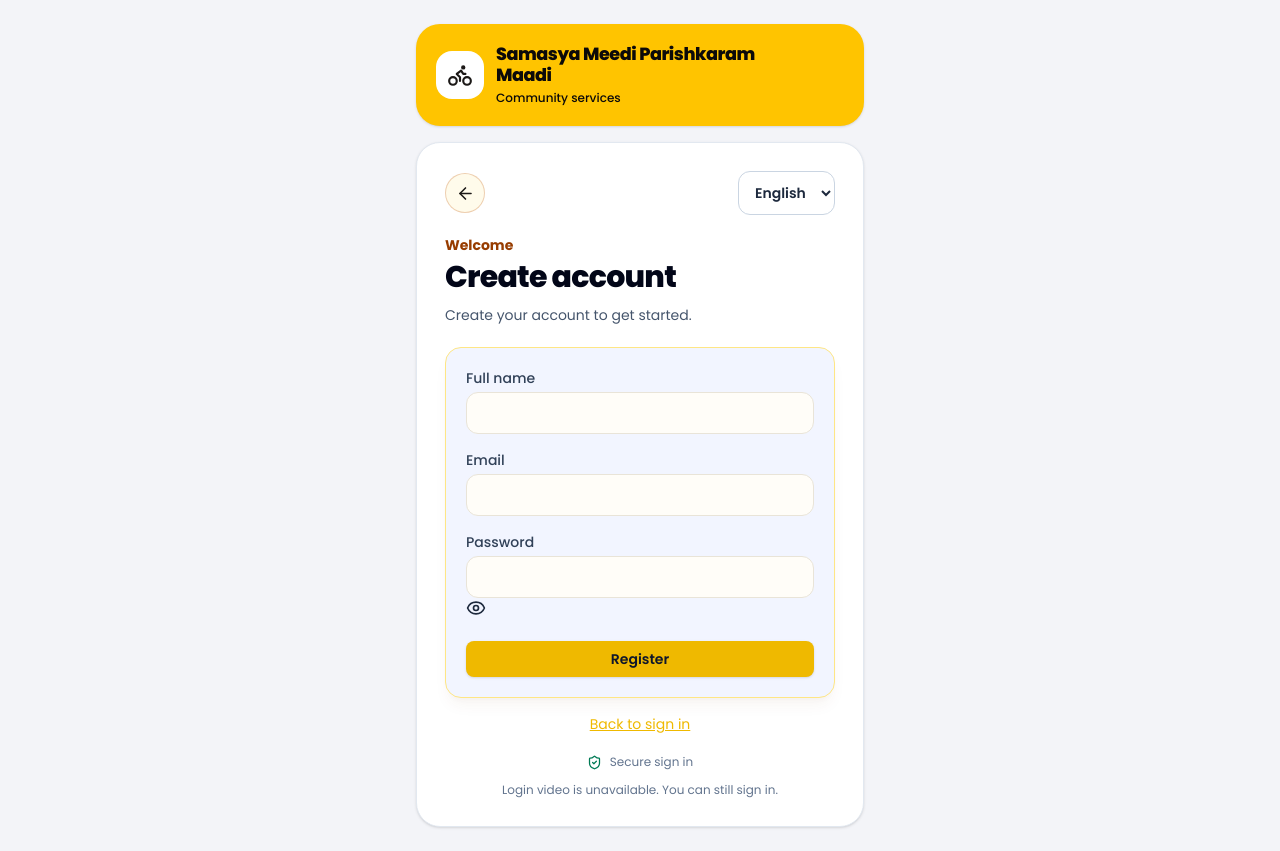
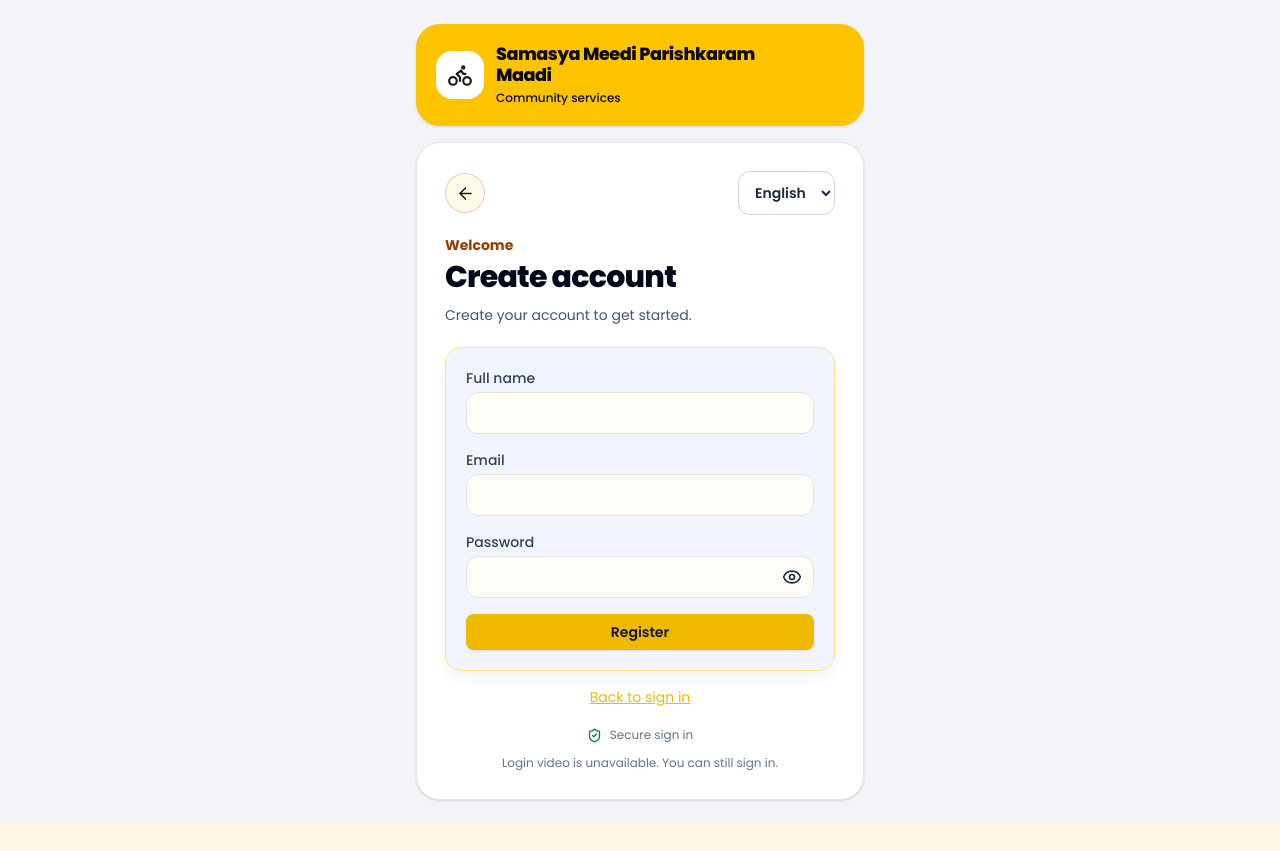
Before and after one commit to eswarsai268/division80, a React (Vite) app in the folder frontend/: page /register in a window 1280 px wide. After the commit the page ends 824 px from the top, so only its background shows below. Built offline with nearby package versions, Linux system fonts and the light colour scheme; no server answers.

Commit message:
Fix duplicate password eye icon

```diff
--- a/frontend/src/forms/RegisterForm.jsx
+++ b/frontend/src/forms/RegisterForm.jsx
@@ -20,25 +20,36 @@ export default function RegisterForm() {
       <div><label className="label" htmlFor="e">{t("Email")}</label><input id="e" className="input" type="email" {...f.register("email")} /></div>
 
 <div>
-  <label className="label" htmlFor="p">{t("Password")}</label>
+  <label className="label" htmlFor="p">
+    {t("Password")}
+  </label>
+
   <div className="relative">
     <input
       id="p"
-      className="input"
+     className="input pr-10 password-input"
       type={showPassword ? "text" : "password"}
       autoComplete="new-password"
       {...f.register("password")}
     />
+
     <button
       type="button"
-      onClick={() => setShowPassword(!showPassword)}
-      aria-label="Toggle password visibility"
+      onClick={() => setShowPassword((prev) => !prev)}
+      className="absolute right-3 top-1/2 -translate-y-1/2 flex items-center justify-center"
+      aria-label={showPassword ? "Hide password" : "Show password"}
     >
       {showPassword ? <EyeOff size={20} /> : <Eye size={20} />}
     </button>
   </div>
-  {err.password && <p className="text-xs text-red-600">{err.password.message}</p>}
+
+  {err.password && (
+    <p className="text-xs text-red-600">
+      {err.password.message}
+    </p>
+  )}
 </div>
+
 
       {err.root && <ErrorBox error={err.root} />}
       <button className="btn w-full" disabled={f.formState.isSubmitting}>{t("Register")}</button>
--- a/frontend/src/index.css
+++ b/frontend/src/index.css
@@ -425,3 +425,8 @@ body {
     transition: none;
   }
 }
+/* Hide browser's built-in password reveal buttons */
+.password-input::-ms-reveal,
+.password-input::-ms-clear {
+  display: none;
+}
```
